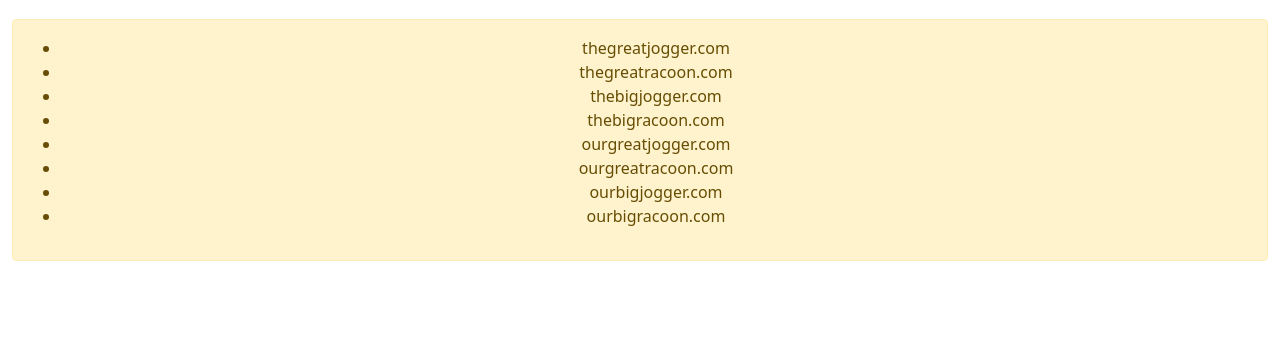
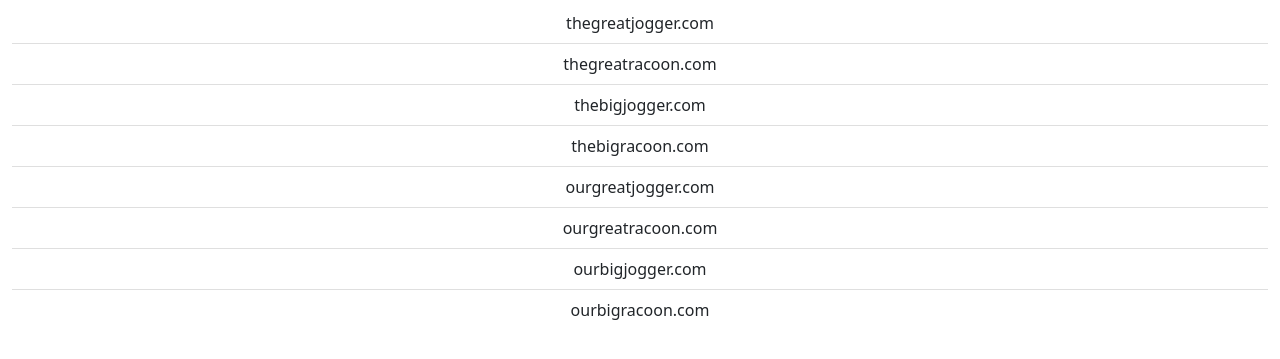
Before and after one commit to donpablohdf/generador-dominios, a plain HTML site: page index.html in a window 1280 px wide. Shown: the part 101-460 px from the top of the page. Drawn offline with nearby package versions, Linux system fonts and the light colour scheme.

Commit message:
Arreglar lista

```diff
--- a/app.js
+++ b/app.js
@@ -28,9 +28,9 @@ function crearNombreDeDominio(arr1,arr2,arr3){
 }
 
 function agregarElementosID(arr4){
-    var elementos ="<ul>";
+    var elementos ='<ul class="list-group list-group-flush">';
     arr4.forEach(function(data){
-      elementos = elementos + "<li>" + data + "</li>";
+      elementos = elementos + '<li class="list-group-item">' + data + '</li>';
     })
     return elementos + "</ul>";
 }
--- a/index.html
+++ b/index.html
@@ -14,7 +14,7 @@
   <body>
     <div class="container-fluid text-center">
       <h1 class="mt-5">Domain Generator</h1>
-      <div id="elementos" class="alert alert-warning mt-4">Creando...</div>
+      <div id="elementos" >Creando...</div>
     </div>
     <!-- Optional JavaScript -->
     <script src="https://cdn.jsdelivr.net/npm/bootstrap@5.1.3/dist/js/bootstrap.bundle.min.js" integrity="sha384-ka7Sk0Gln4gmtz2MlQnikT1wXgYsOg+OMhuP+IlRH9sENBO0LRn5q+8nbTov4+1p" crossorigin="anonymous"></script>
```
